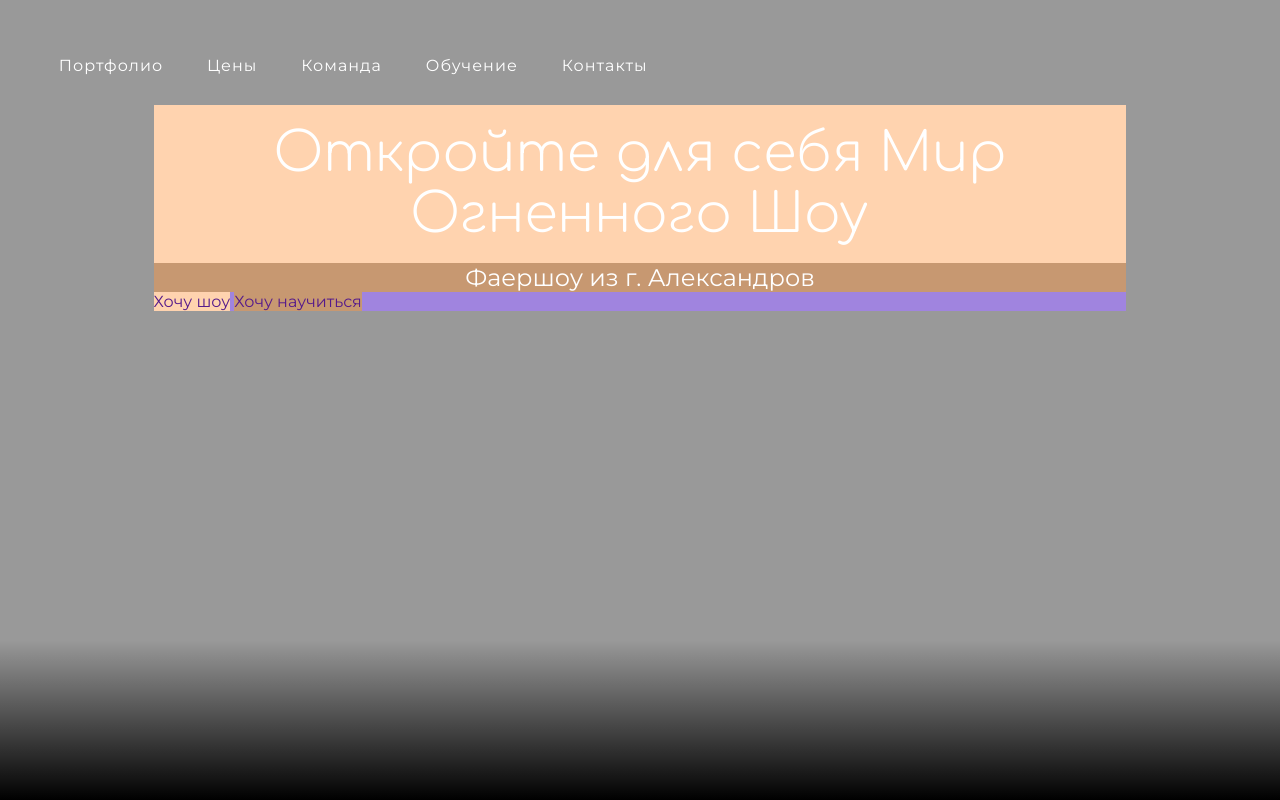
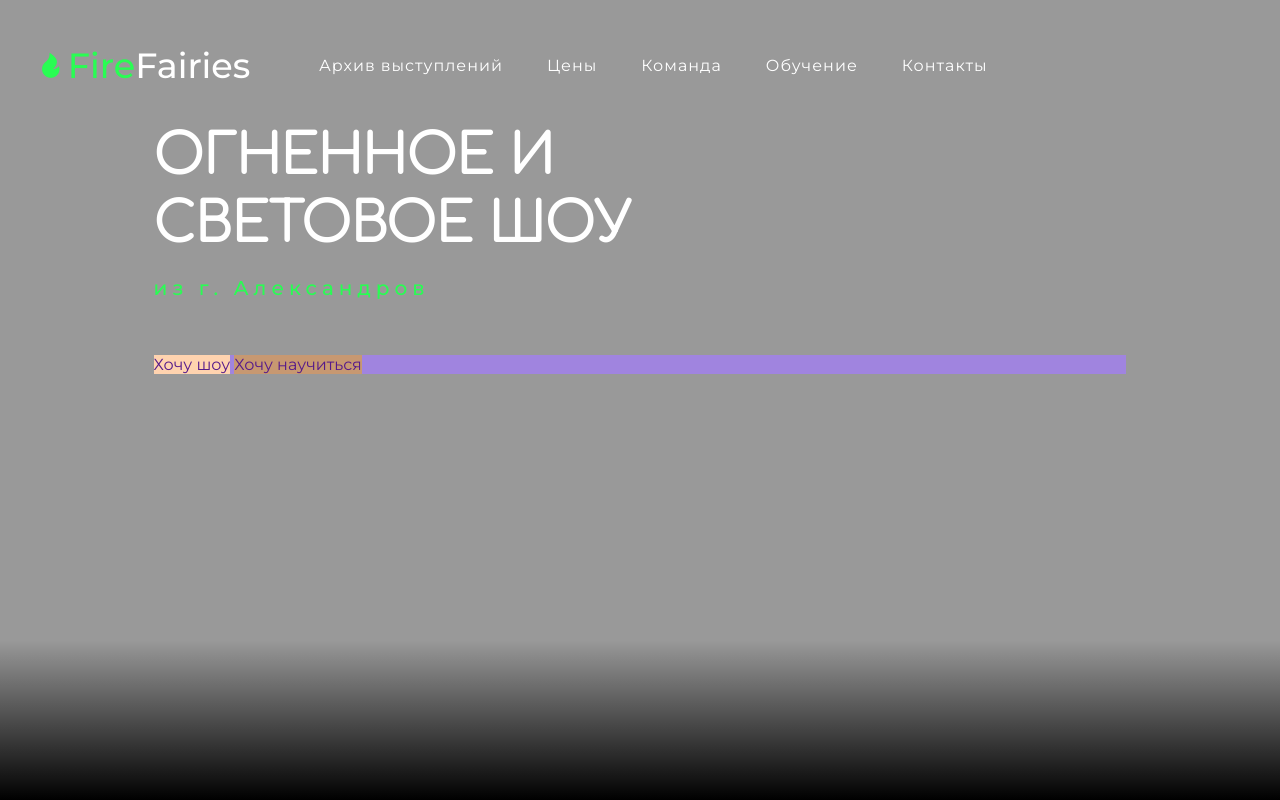
Before and after one commit to ir-ionova/Fire-Fairies, a plain HTML site: page index.html in a window 1280 px wide. Shown: the top 800 px of the page. Drawn offline with nearby package versions, Linux system fonts and the light colour scheme; files that its build step writes are made by us from their sources.

Commit message:
Update index.html

```diff
--- a/index.html
+++ b/index.html
@@ -5,15 +5,24 @@
   <meta http-equiv="X-UA-Compatible" content="IE=edge">
   <meta name="viewport" content="width=device-width, initial-scale=1.0">
 
+  <link href="https://cdn.jsdelivr.net/npm/remixicon@2.5.0/fonts/remixicon.css" rel="stylesheet">
+  <link rel="stylesheet" href="css/styles.css"/>
+  <link rel="preconnect" href="https://fonts.googleapis.com">
+  <link rel="stylesheet" href="https://unpkg.com/boxicons@latest/css/boxicons.min.css">
+
   <link rel="preconnect" href="https://fonts.googleapis.com">
 <link rel="preconnect" href="https://fonts.gstatic.com" crossorigin>
 <link href="https://fonts.googleapis.com/css2?family=Comfortaa:wght@300&display=swap" rel="stylesheet">
 
+<link rel="preconnect" href="https://fonts.googleapis.com">
+<link rel="preconnect" href="https://fonts.gstatic.com" crossorigin>
+<link href="https://fonts.googleapis.com/css2?family=Cormorant+Infant:wght@300;400;500;600;700&display=swap" rel="stylesheet">
 
 
+
+<link rel="preconnect" href="https://fonts.googleapis.com">
 <link rel="preconnect" href="https://fonts.gstatic.com" crossorigin>
-<link href="https://fonts.googleapis.com/css2?family=Montserrat&display=swap" rel="stylesheet">
-
+<link href="https://fonts.googleapis.com/css2?family=Montserrat:wght@100;200;300;400;500;600;700;800&display=swap" rel="stylesheet">
 
 
 
@@ -23,8 +32,10 @@
 <body>
   <section class="home" id="home">
     <header>
+      <a href="#" class="logo"><i class="ri-fire-fill"></i>
+        Fire <span>Fairies</span></a>
       <nav>
-        <a href="#portfolio">Портфолио</a>
+        <a href="#portfolio">Архив выступлений</a>
         <a href="#price">Цены</a>
         <a href="#team">Команда</a>
         <a href="#study">Обучение</a>
@@ -32,14 +43,15 @@
       </nav>
     </header>
 
-    <div class="home-title titles">
-      <h1>Откройте для себя Мир Огненного Шоу</h1>
-      <h2>Фаершоу из г. Александров</h2>
+    <div class="home-content">
+      <h1>Огненное и<br>световое шоу</h1>
+      <h2>из г. Александров</h2>
+      <div class="buttons">
+        <a href="" class="button1">Хочу шоу</a>
+        <a href="" class="button2">Хочу научиться</a>
+      </div>
     </div>
-    <div class="buttons">
-      <a href="" class="button1">Хочу шоу</a>
-      <a href="" class="button2">Хочу научиться</a>
-    </div>
+
 
   </section>
 
@@ -239,9 +251,9 @@
           <p class="payment"><!--Сколько стоит----></p>
           <a href="">Записаться на обучение</a>
       </div>
+    </div>
 
-      <div class="study-classes right">
-        <div class="study-school left">
+    <div class="study-classes right">
           <h3>Мастерклассы</h3>
           <img src="">
           <div class="img-overlay">
@@ -249,8 +261,7 @@
             <p class="description"><!--Описание (чему учат, кого учат, кто учит)--></p>
             <p class="payment"><!--Сколько стоит----></p>
             <a href="">Заказать мастеркласс</a>
-        </div>
-      </div>
+          </div>
 
     </div>
   </section>
```
